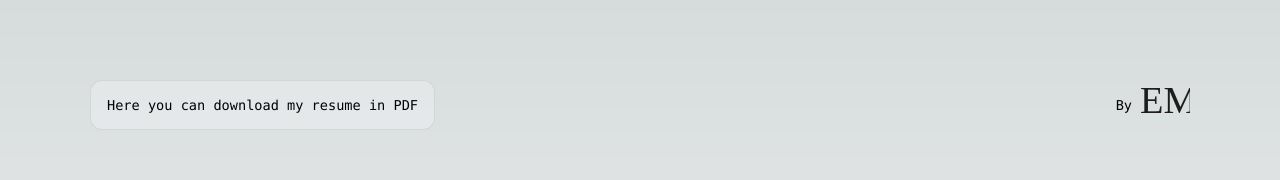
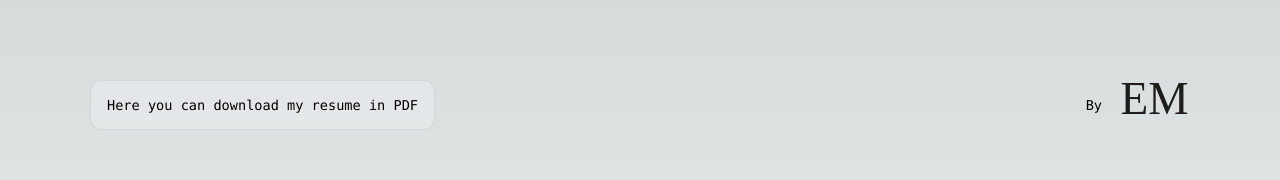
Before and after one commit to elianismedina/nextjs-blog, a Next.js app: page / in a window 1280 px wide. Shown: the top 180 px of the page. Built offline with nearby package versions, Linux system fonts and the light colour scheme.

Commit message:
changed logo again

```diff
--- a/pages/index.js
+++ b/pages/index.js
@@ -40,7 +40,7 @@ export default function Home() {
               <Image
                 src="/vercel.svg"
                 alt="Vercel Logo"
-                width={50}
+                width={80}
                 height={50}
                 priority
               />
```
